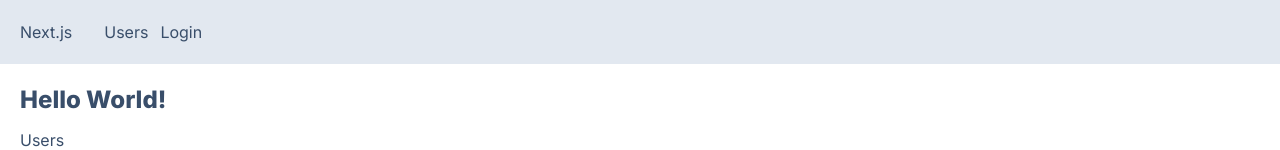
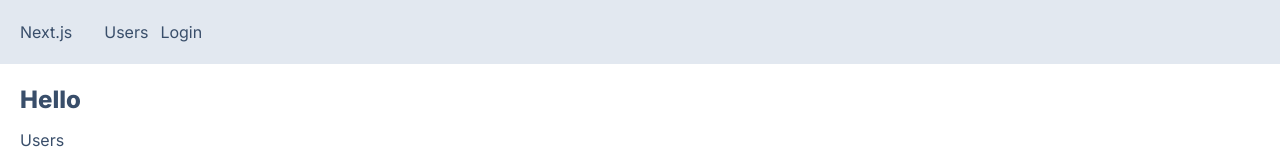
Before and after one commit to javy99/mastering-next.js-with-ts, a Next.js app: page / in a window 1280 px wide. Shown: the top 150 px of the page. Built offline with nearby package versions, Linux system fonts and the light colour scheme; no server answers.

Commit message:
Accessing Sessions on the Server

```diff
--- a/app/api/auth/[...nextauth]/route.ts
+++ b/app/api/auth/[...nextauth]/route.ts
@@ -1,13 +1,15 @@
 import NextAuth from "next-auth"
 import GoogleProvider from "next-auth/providers/google";
 
-const handler = NextAuth({
+export const authOptions = {
     providers: [
       GoogleProvider({
         clientId: process.env.GOOGLE_CLIENT_ID!,
         clientSecret: process.env.GOOGLE_CLIENT_SECRET!
       })
     ]
-})
+}
+
+const handler = NextAuth(authOptions)
 
 export { handler as GET, handler as POST }
--- a/app/page.tsx
+++ b/app/page.tsx
@@ -1,11 +1,15 @@
 import Image from 'next/image'
 import Link from 'next/link'
 import ProductCard from './components/ProductCard/ProductCard'
+import { getServerSession } from 'next-auth'
+import { authOptions } from './api/auth/[...nextauth]/route'
 
-export default function Home() {
+export default async function Home() {
+  const session = await getServerSession(authOptions)
+
   return (
     <main>
-      <h1>Hello World!</h1>
+      <h1>Hello {session && <span>{session.user!.name}</span>}</h1>
       <Link href="/users">Users</Link>
       <ProductCard />
     </main>
```
